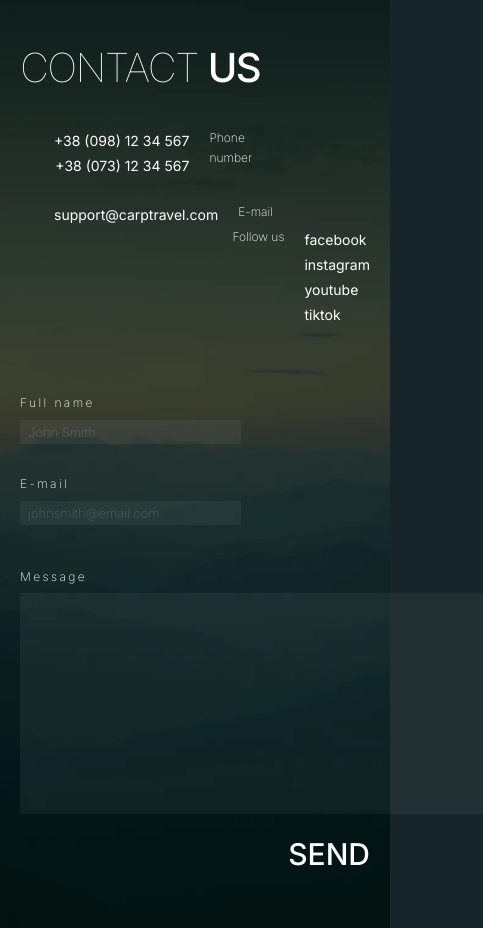
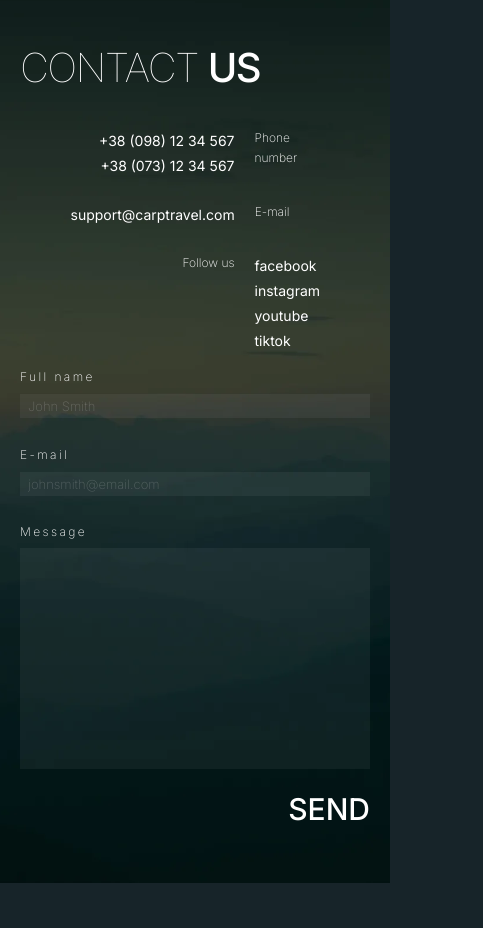
Before and after one commit to AlinaDemchenko/softryzen-test, a Next.js app: page / in a window 390 px wide. Shown: the part 4780-5708 px from the top of the page, 483 px wide, since content can reach past the window. After the commit the page ends 5663 px from the top, so only its background shows below. Built offline with nearby package versions, Linux system fonts and the light colour scheme; a web font is replaced by a local one.

Commit message:
contacts mobile

```diff
--- a/components/Contacts/Contacts.jsx
+++ b/components/Contacts/Contacts.jsx
@@ -9,7 +9,7 @@ function Contacts() {
           CONTACT <span className="font-medium">US</span>
         </h2>
         <div className="xl:flex">
-          <address className="pl-[34px] mb-16 xl:mb-0 xl:pl-[83px]">
+          <address className="pl-4 mb-3 w-fit mx-auto md:pl-[34px] md:mb-16 xl:mb-0 xl:pl-[83px]">
             <ContactsList />
           </address>
         <ContactsForm />
--- a/components/Contacts/ContactsForm.jsx
+++ b/components/Contacts/ContactsForm.jsx
@@ -23,7 +23,7 @@ function ContactsForm() {
   return (
     <form
       action=""
-      className="flex xl:w-[607px] flex-wrap gap-x-5"
+      className="md:flex xl:w-[607px] md:flex-wrap md:gap-x-5"
       onSubmit={handleSubmit((data) => {
         console.log(data);
         reset();
@@ -31,7 +31,7 @@ function ContactsForm() {
     >
       {!isDesktop && (
         <div>
-          <div className="relative w-[221px] mb-[28px] xl:mb-7">
+          <div className="relative md:w-[221px] mb-[25px] md:mb-[28px] xl:mb-7">
             <label className="detailed-text mb-1 block" htmlFor="name">
               Full name
             </label>
@@ -50,13 +50,13 @@ function ContactsForm() {
               <p className="form-error"> {errors.name.message}</p>
             )}
           </div>
-          <div className="relative w-[221px]">
+          <div className="relative mb-6 md:mb-0 md:w-[221px]">
             <label className="detailed-text mb-1 block" htmlFor="email">
               E-mail
             </label>
             <input
               {...register("email", { required: "Invalid email" })}
-              className={`input mb-10 ${errors.email ? "text-[#FF5757]" : ""}`}
+              className={`input ${errors.email ? "text-[#FF5757]" : ""}`}
               placeholder="johnsmith@email.com"
               type="email"
               id="email"
@@ -89,13 +89,13 @@ function ContactsForm() {
         </div>
       )}
       {isDesktop && (
-        <div className="relative w-[294px]">
+        <div className="relative mb-10 w-[294px]">
           <label className="detailed-text mb-1 block" htmlFor="email">
             E-mail
           </label>
           <input
             {...register("email", { required: "Invalid email" })}
-            className={`input mb-10 ${errors.email ? "text-[#FF5757]" : ""}`}
+            className={`input ${errors.email ? "text-[#FF5757]" : ""}`}
             placeholder="johnsmith@email.com"
             type="email"
             id="email"
@@ -114,7 +114,7 @@ function ContactsForm() {
           name="message"
           id="message"
           rows="10"
-          className="input mb-4 xl:mb-6 h-[221px] xl:h-[174px] w-[463px] xl:w-[607px] resize-none"
+          className="input mb-4 xl:mb-6 h-[221px] xl:h-[174px] md:w-[463px] xl:w-[607px] resize-none"
           minLength="2"
           maxLength="600"
         ></textarea>
--- a/components/Contacts/ContactsList.jsx
+++ b/components/Contacts/ContactsList.jsx
@@ -2,10 +2,10 @@ import Link from "next/link";
 
 function ContactsList() {
   return (
-    <ul className="mr-[231px] md:flex w-full gap-x-[90px] xl:gap-0 xl:block xl:w-fit">
+    <ul className="xl:mr-[231px] md:flex md:w-full gap-x-[90px] xl:gap-0 xl:block xl:w-fit">
       <div>
         <li className="contact-list-item mb-6 xl:mb-16">
-          <ul>
+          <ul className="w-[164px] md:w-fit">
             <li className="contact-link">
               <Link href="tel:+380981234567" className="career-list-title leading-6 not-italic">+38 (098) 12 34 567</Link>
             </li>
@@ -15,14 +15,14 @@ function ContactsList() {
           </ul>
           <p className="detailed-text leading-5 tracking-normal not-italic w-[81px]">Phone number</p>
         </li>
-        <li className="contact-list-item xl:mb-[124px]">
+        <li className="contact-list-item mb-[26px] md:mb-0 xl:mb-[124px]">
           <li className="contact-link">
             <Link className="career-list-title leading-6 not-italic" href="mailto:support@carptravel.com">support@carptravel.com</Link>
           </li>
           <p className="detailed-text leading-5 tracking-normal not-italic">E-mail</p>
         </li>
       </div>
-      <li className="contact-list-item flex-row-reverse xl:flex-row">
+      <li className="contact-list-item flex-row-reverse justify-end md:justify-start xl:flex-row">
         <ul>
           <li className="contact-link text-start xl:text-end">
             <Link className="career-list-title leading-6 not-italic" target="_blank" rel="noopener noreferrer" href="https://www.facebook.com/Carptravel">facebook</Link>
@@ -37,7 +37,7 @@ function ContactsList() {
             <Link className="career-list-title leading-6 not-italic" target="_blank" rel="noopener noreferrer" href="https://www.tiktok.com/tag/travelcarp">tiktok</Link>
           </li>
         </ul>
-        <p className="detailed-text leading-5 tracking-normal not-italic">Follow us</p>
+        <p className="detailed-text text-end leading-5 tracking-normal not-italic w-[164px] md:text-start md:w-fit">Follow us</p>
       </li>
     </ul>
   );
```
